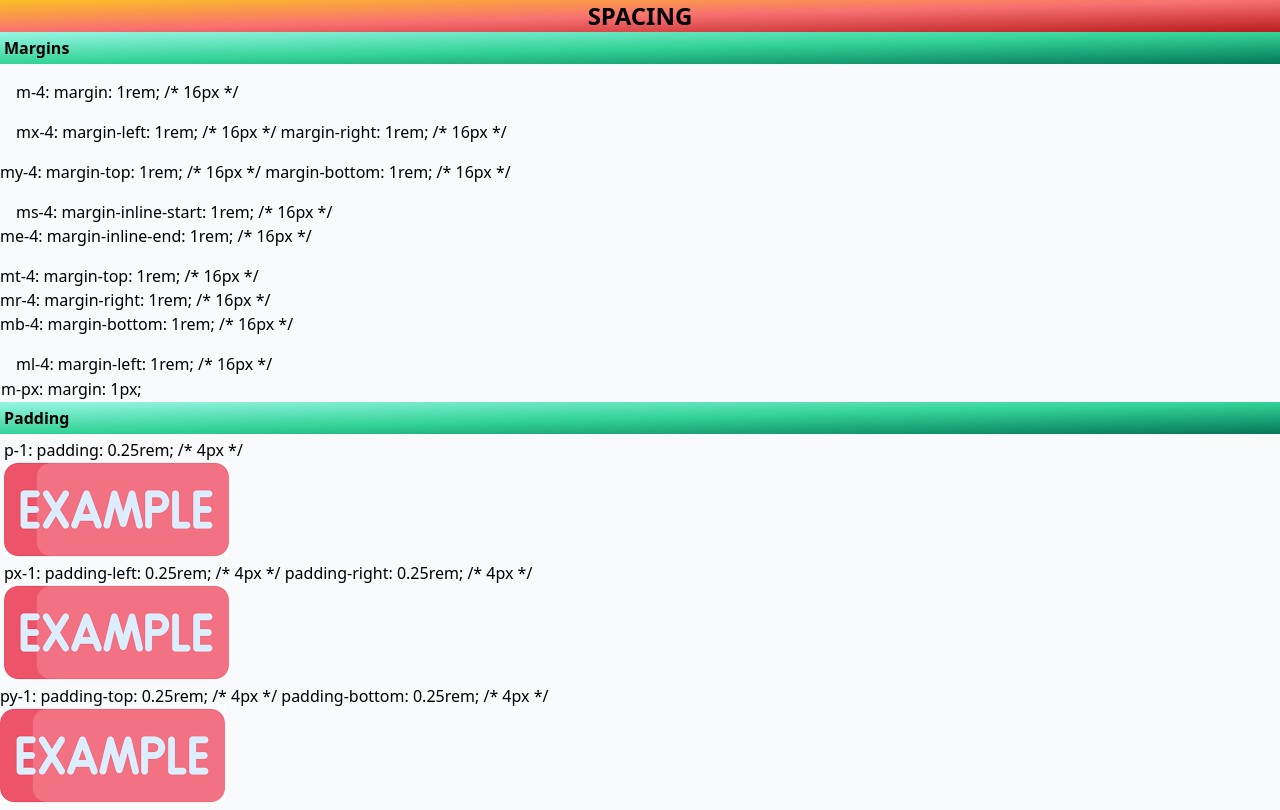
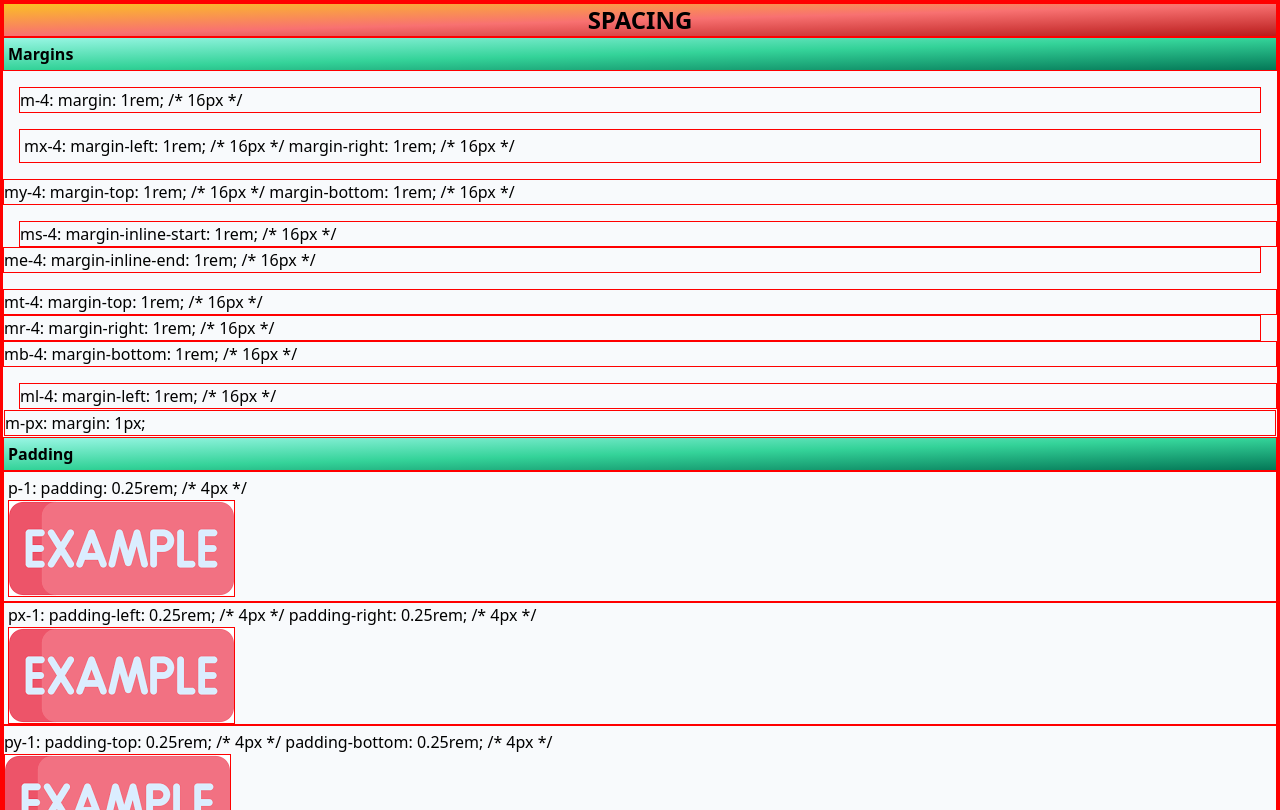
Before and after one commit to denid0ck3r/tailwindcss_WPU, a website: page public/index.html in a window 1280 px wide. Shown: the top 810 px of the page. Drawn offline with Linux system fonts and the light colour scheme.

Commit message:
Mencoba menambah border and padding di margin

```diff
--- a/public/index.html
+++ b/public/index.html
@@ -5,7 +5,7 @@
     <meta name="viewport" content="width=device-width, initial-scale=1.0">
     <link rel="stylesheet" href="css/styleminify.css">
     <title>Coba Tailwind</title>
-    <style type="text/Tailwindcss">
+    <style>
         *{
             border: 1px solid red;
         }
@@ -18,7 +18,7 @@
         <h1 class="text-2xl font-bold bg-gradient-to-br from-amber-400 via-red-400 to-red-700 text-center">SPACING</h1>
         <h2 class="font-semibold p-1 bg-gradient-to-br from-teal-200 via-emerald-400 to-emerald-700">Margins</h2>
         <div class="m-4">m-4: margin: 1rem; /* 16px */</div>
-        <div class="mx-4">mx-4: margin-left: 1rem; /* 16px */
+        <div class="mx-4 p-1">mx-4: margin-left: 1rem; /* 16px */
             margin-right: 1rem; /* 16px */</div>
         <div class="my-4">my-4: margin-top: 1rem; /* 16px */
             margin-bottom: 1rem; /* 16px */</div>
```
Also changed, not shown: public/css/styleminify.css.
